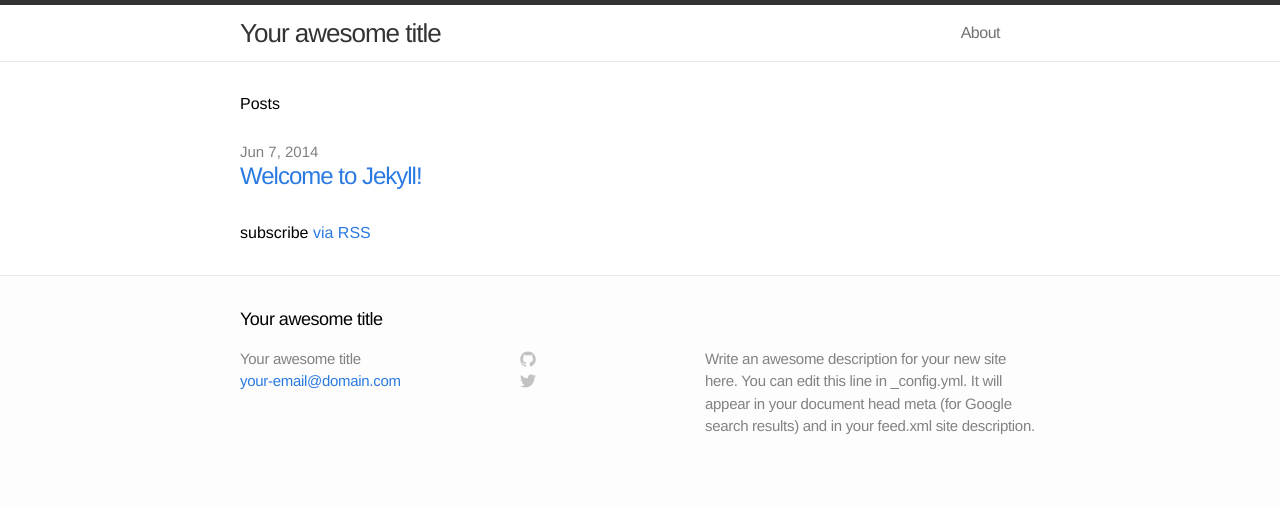
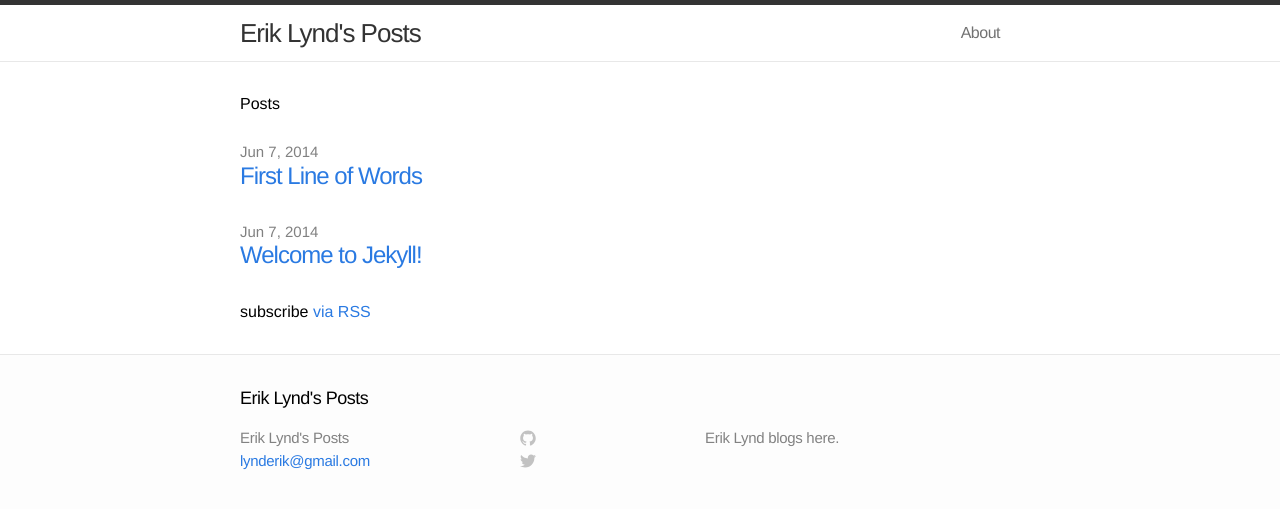
Before and after one commit to eriklynd/eriklynd.github.io, a Jekyll site: the page built from index.html, in a window 1280 px wide. Shown: the top 509 px of the page. Built offline with Jekyll 4.4.1, drawn with Linux system fonts in a browser that asks for light colours.

Commit message:
first post

```diff
--- a/_config.yml
+++ b/_config.yml
@@ -1,9 +1,9 @@
 # Site settings
-title: Your awesome title
-email: your-email@domain.com
-description: "Write an awesome description for your new site here. You can edit this line in _config.yml. It will appear in your document head meta (for Google search results) and in your feed.xml site description."
+title: Erik Lynd's Posts
+email: lynderik@gmail.com
+description: "Erik Lynd blogs here."
 baseurl: ""
-url: "http://yourdomain.com"
+url: "http://eriklynd.github.io"
 
 # Build settings
 markdown: kramdown
```
Also changed, not shown: _posts/2014-06-07-first-line-of-words.markdown (added, +17 -0 lines).
